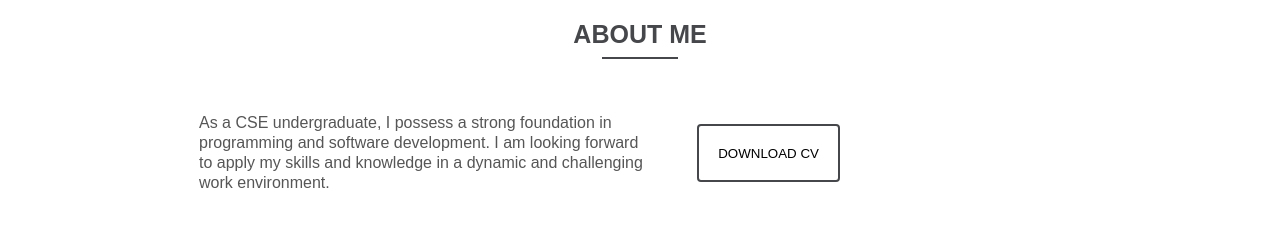
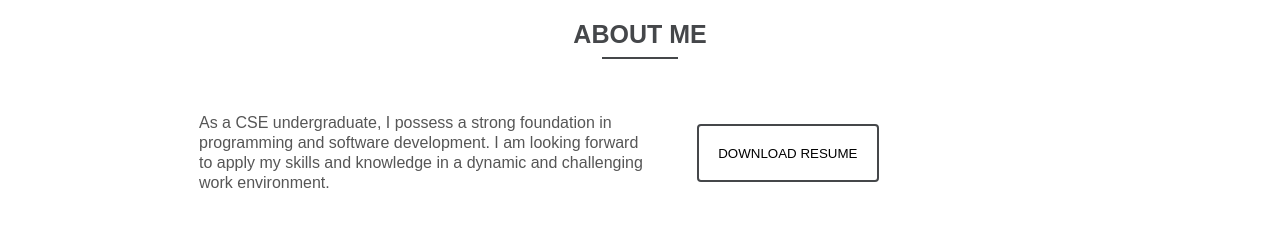
Before and after one commit to LeelaRohith/my-portfolio, a React (Create React App) app: page / in a window 1280 px wide. Shown: the part 800-1032 px from the top of the page. Built offline with nearby package versions, Linux system fonts and the light colour scheme.

Commit message:
about-section-modified

```diff
--- a/src/Components/About/About.js
+++ b/src/Components/About/About.js
@@ -41,7 +41,7 @@ function About() {
         </div>
         <div className="about-button">
           <a href="/Leela_Rohith_Resume.pdf" download>
-            <button className="a-btn">DOWNLOAD CV </button>
+            <button className="a-btn">DOWNLOAD RESUME </button>
           </a>
         </div>
       </div>
```
